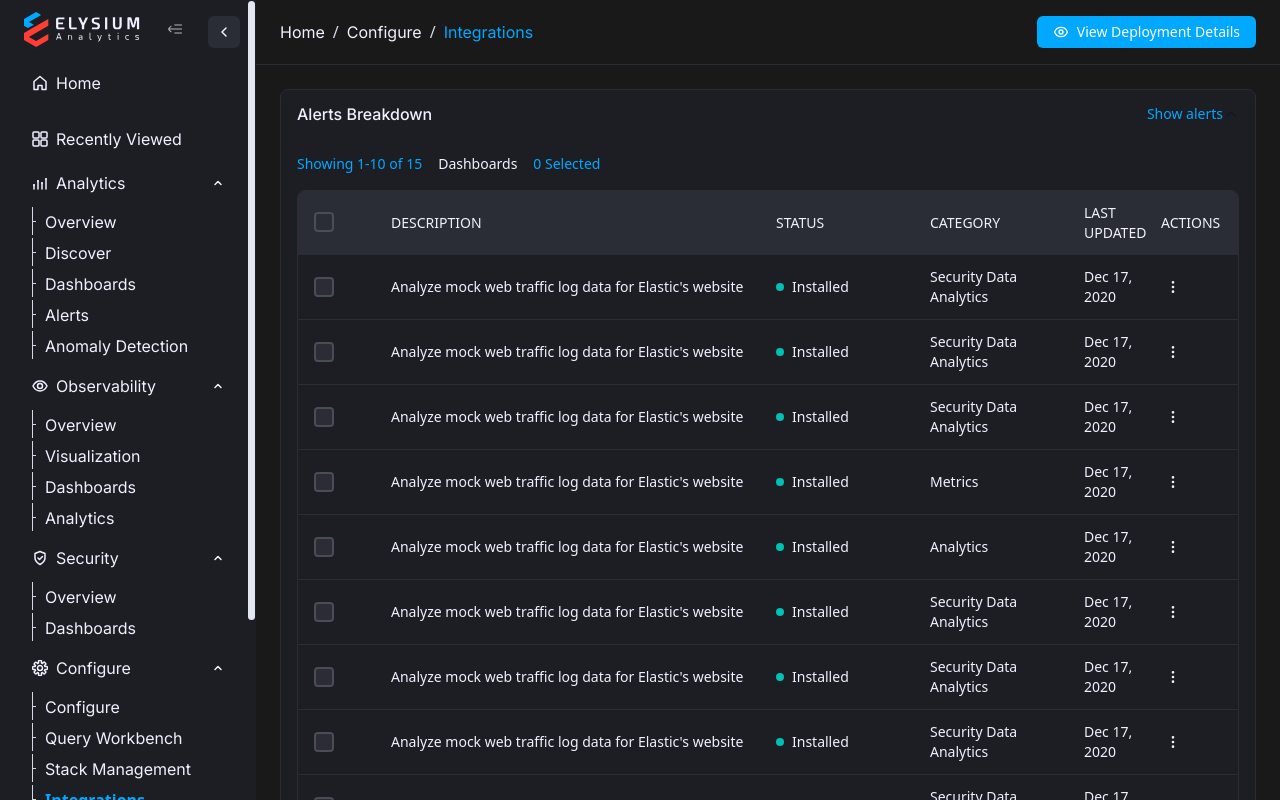
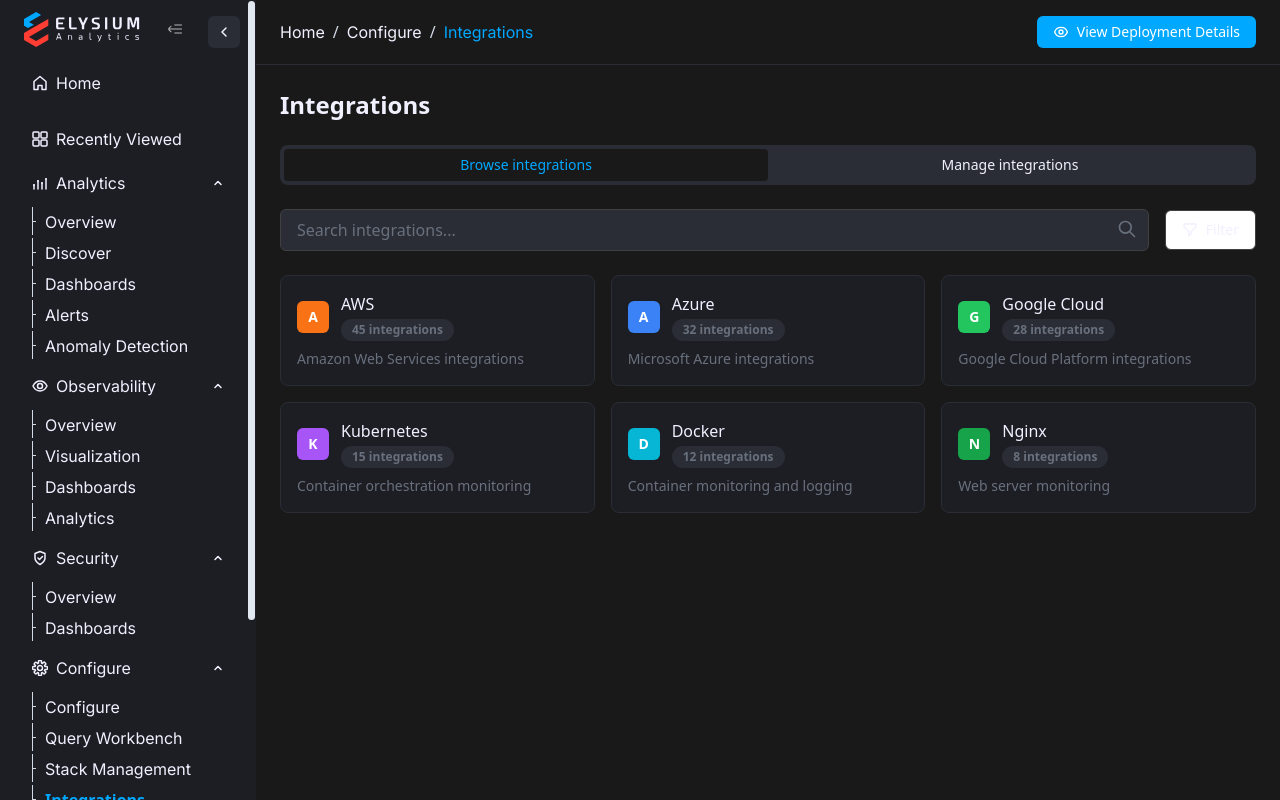
Before and after one commit to johnedelatorre/bolt-elysium, a React (Vite) app: page / in a window 1280 px wide. Built offline with nearby package versions, Linux system fonts and the light colour scheme.

Commit message:
Restore original content with improved checkbox functionality

```diff
--- a/src/screens/IntegrationsLanding/sections/PageBodySubsection/PageBodySubsection.tsx
+++ b/src/screens/IntegrationsLanding/sections/PageBodySubsection/PageBodySubsection.tsx
@@ -118,6 +118,80 @@ export const PageBodySubsection = (): JSX.Element => {
       {/* Main Content */}
       <div className="flex-1 overflow-y-auto custom-scrollbar">
         <div className="flex flex-col gap-6 p-6 w-full">
+          {/* Page Title */}
+          <div className="flex items-center justify-between">
+            <h1 className="text-2xl font-bold text-coreempty-euicoloremptyshade">Integrations</h1>
+          </div>
+
+          {/* Tabs */}
+          <Tabs defaultValue="browse" className="w-full">
+            <TabsList className="grid w-full grid-cols-2 bg-[#2a2d35] rounded-lg p-1">
+              <TabsTrigger
+                value="browse"
+                className="data-[state=active]:bg-[#19191a] data-[state=active]:text-textprimary-euicolorprimarytext text-coreempty-euicoloremptyshade"
+              >
+                Browse integrations
+              </TabsTrigger>
+              <TabsTrigger
+                value="manage"
+                className="data-[state=active]:bg-[#19191a] data-[state=active]:text-textprimary-euicolorprimarytext text-coreempty-euicoloremptyshade"
+              >
+                Manage integrations
+              </TabsTrigger>
+            </TabsList>
+
+            {/* Browse Integrations Tab */}
+            <TabsContent value="browse" className="space-y-6 mt-6">
+              {/* Search and Filter Section */}
+              <div className="flex items-center gap-4">
+                <div className="flex-1 relative">
+                  <input
+                    type="text"
+                    placeholder="Search integrations..."
+                    className="w-full px-4 py-2 bg-[#2a2d35] border border-[#404040] rounded-md text-coreempty-euicoloremptyshade placeholder-text-subdued-euitextsubduedcolor focus:outline-none focus:ring-2 focus:ring-textprimary-euicolorprimarytext focus:border-transparent"
+                  />
+                  <svg className="absolute right-3 top-2.5 w-5 h-5 text-text-subdued-euitextsubduedcolor" fill="none" stroke="currentColor" viewBox="0 0 24 24">
+                    <path strokeLinecap="round" strokeLinejoin="round" strokeWidth={2} d="M21 21l-6-6m2-5a7 7 0 11-14 0 7 7 0 0114 0z" />
+                  </svg>
+                </div>
+                <Button variant="outline" className="border-[#404040] text-coreempty-euicoloremptyshade hover:bg-[#2a2d35]">
+                  <svg className="w-4 h-4 mr-2" fill="none" stroke="currentColor" viewBox="0 0 24 24">
+                    <path strokeLinecap="round" strokeLinejoin="round" strokeWidth={2} d="M3 4a1 1 0 011-1h16a1 1 0 011 1v2.586a1 1 0 01-.293.707l-6.414 6.414a1 1 0 00-.293.707V17l-4 4v-6.586a1 1 0 00-.293-.707L3.293 7.414A1 1 0 013 6.707V4z" />
+                  </svg>
+                  Filter
+                </Button>
+              </div>
+
+              {/* Integration Categories */}
+              <div className="grid grid-cols-1 md:grid-cols-2 lg:grid-cols-3 gap-4">
+                {[
+                  { name: "AWS", description: "Amazon Web Services integrations", count: 45, color: "bg-orange-500" },
+                  { name: "Azure", description: "Microsoft Azure integrations", count: 32, color: "bg-blue-500" },
+                  { name: "Google Cloud", description: "Google Cloud Platform integrations", count: 28, color: "bg-green-500" },
+                  { name: "Kubernetes", description: "Container orchestration monitoring", count: 15, color: "bg-purple-500" },
+                  { name: "Docker", description: "Container monitoring and logging", count: 12, color: "bg-cyan-500" },
+                  { name: "Nginx", description: "Web server monitoring", count: 8, color: "bg-green-600" },
+                ].map((category) => (
+                  <div key={category.name} className="bg-[#1d1e24] border border-[#2a2d35] rounded-lg p-4 hover:border-textprimary-euicolorprimarytext transition-colors cursor-pointer">
+                    <div className="flex items-center gap-3 mb-2">
+                      <div className={`w-8 h-8 ${category.color} rounded-md flex items-center justify-center text-white font-bold text-sm`}>
+                        {category.name.charAt(0)}
+                      </div>
+                      <div>
+                        <h3 className="font-medium text-coreempty-euicoloremptyshade">{category.name}</h3>
+                        <Badge variant="secondary" className="text-xs bg-[#2a2d35] text-text-subdued-euitextsubduedcolor">
+                          {category.count} integrations
+                        </Badge>
+                      </div>
+                    </div>
+                    <p className="text-sm text-text-subdued-euitextsubduedcolor">{category.description}</p>
+                  </div>
+                ))}
+              </div>
+            </TabsContent>
+
+            {/* Manage Integrations Tab */}
+            <TabsContent value="manage" className="space-y-6 mt-6">
               {/* Alerts Breakdown Section */}
               <Accordion type="single" collapsible defaultValue="alerts-breakdown" className="w-full">
                 <AccordionItem value="alerts-breakdown" className="border border-[#2a2d35] rounded-lg bg-[#1d1e24]">
@@ -167,7 +241,7 @@ export const PageBodySubsection = (): JSX.Element => {
                               <Checkbox
                                 checked={isAllSelected}
                                 onCheckedChange={handleSelectAll}
-                            className="h-5 w-5"
+                                className="h-5 w-5 border-2 border-corelight-euicolorlightshade data-[state=checked]:bg-textprimary-euicolorprimarytext data-[state=checked]:border-textprimary-euicolorprimarytext data-[state=checked]:text-white"
                               />
                               {isIndeterminate && !isAllSelected && (
                                 <div className="absolute inset-0 flex items-center justify-center pointer-events-none">
@@ -196,7 +270,7 @@ export const PageBodySubsection = (): JSX.Element => {
                                 <Checkbox
                                   checked={selectedRows.includes(alert.id)}
                                   onCheckedChange={(checked) => handleRowSelect(alert.id, checked as boolean)}
-                              className="h-5 w-5"
+                                  className="h-5 w-5 border-2 border-corelight-euicolorlightshade data-[state=checked]:bg-textprimary-euicolorprimarytext data-[state=checked]:border-textprimary-euicolorprimarytext data-[state=checked]:text-white"
                                 />
                               </div>
                               <div className="col-span-5 text-coreempty-euicoloremptyshade">
@@ -382,6 +456,8 @@ export const PageBodySubsection = (): JSX.Element => {
                   </AccordionContent>
                 </AccordionItem>
               </Accordion>
+            </TabsContent>
+          </Tabs>
         </div>
       </div>
     </div>
```
Lines whose indentation alone changed are shown as unchanged.
